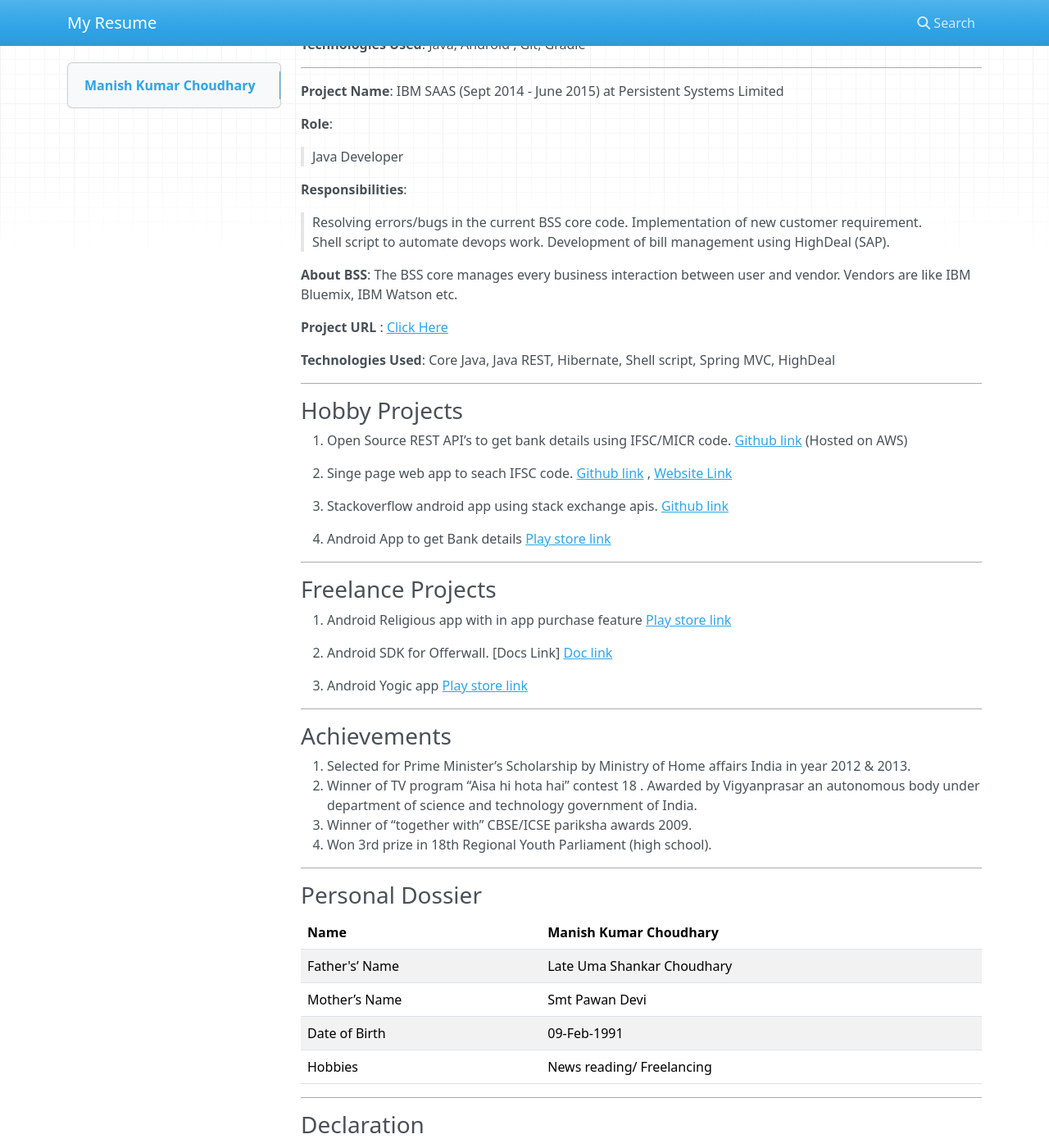
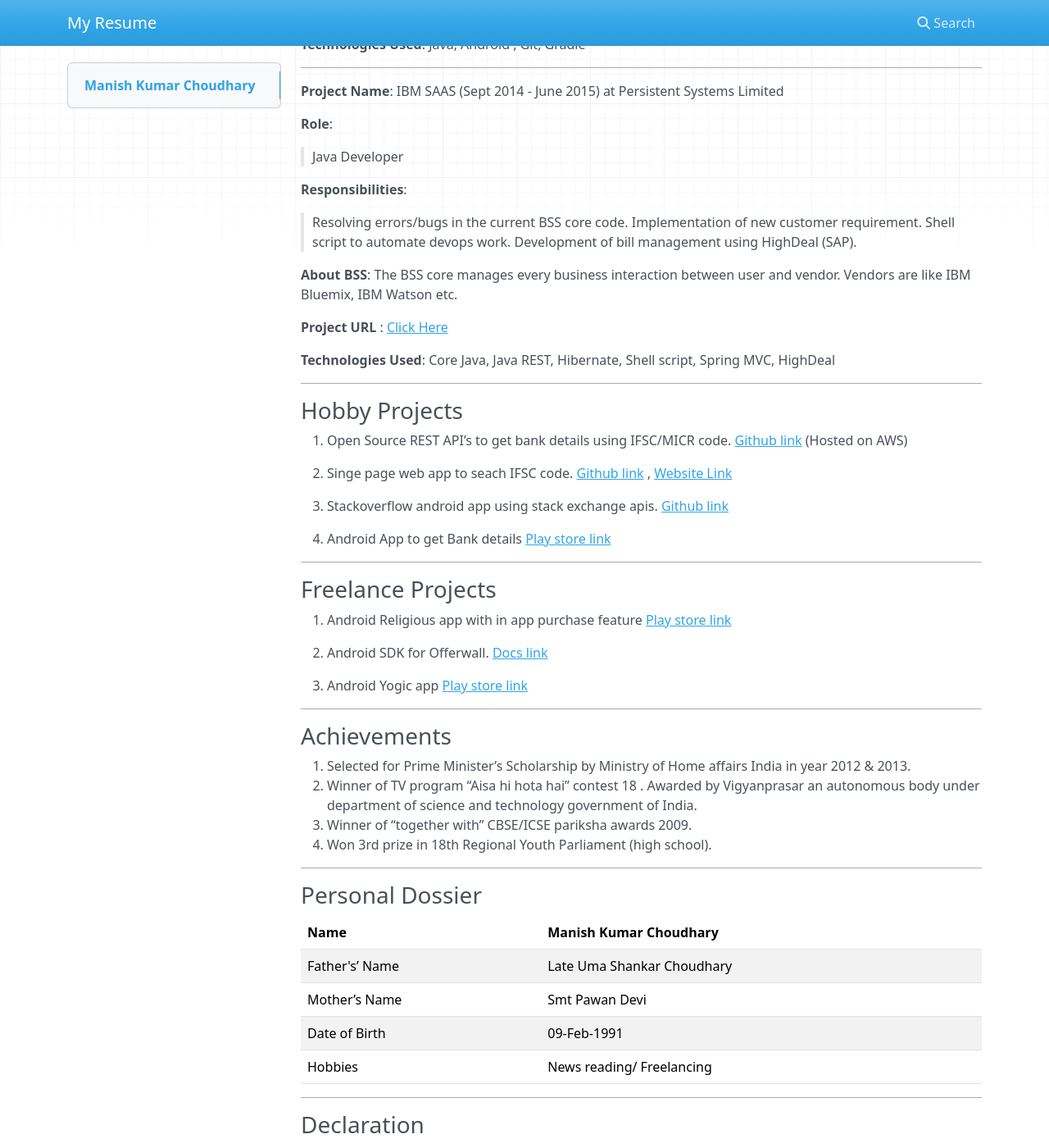
Before and after one commit to mangrep/my_resume, an MkDocs documentation site: the page built from docs/index.md, in a window 1280 px wide and 1400 px high, scrolled down 2634 px. Shown: the whole window at 82% size. Built offline with MkDocs 1.6.1, drawn with Linux system fonts in a browser that asks for light colours; nearby versions of some CDN libraries; some of the changed text lies outside the part shown.

Commit message:
Updated link

```diff
--- a/docs/index.md
+++ b/docs/index.md
@@ -162,7 +162,7 @@
 
  1. Android Religious app with in app purchase feature <a href="https://play.google.com/store/apps/details?id=com.hammutech.muslimsislamicapp" target="_blank">Play store link</a>
 
- 2.  Android SDK for Offerwall. [Docs Link] <a href="http://developers.supersonic.com/android/sdk-integration/getting-started-with-supersonic-android-sdk/" target="_blank">Doc link</a>
+ 2.  Android SDK for Offerwall. <a href="http://developers.supersonic.com/android/sdk-integration/getting-started-with-supersonic-android-sdk/" target="_blank">Docs link</a>
 
  3.  Android Yogic app  <a href="https://play.google.com/store/apps/details?id=com.yogic.magazine.app" target="_blank">Play store link</a>
 
```
Also changed, not shown: readme.md (+1 -1 lines).
